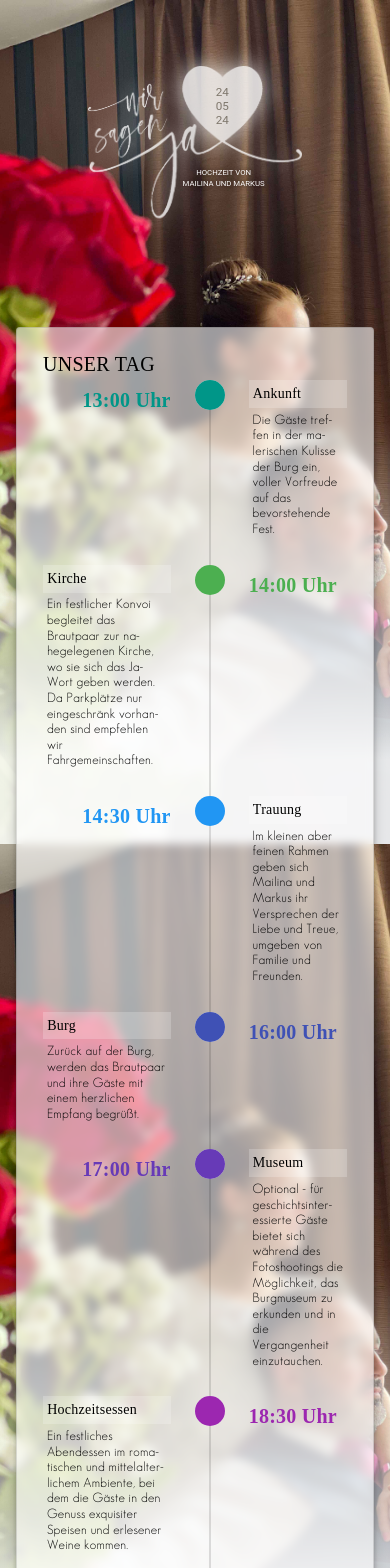
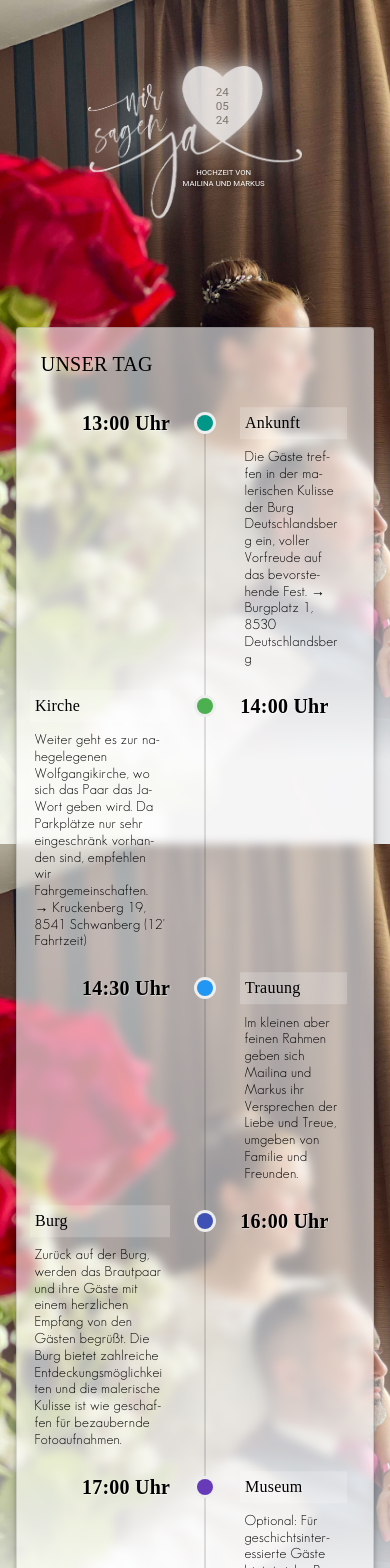
Before and after one commit to markus-barta/wedding24, a Vue app: page / in a window 390 px wide. Shown: the top 1568 px of the page. Built offline with nearby package versions, Linux system fonts and the light colour scheme; a web font is replaced by a local one.

Commit message:
finalize styling. add icons to cards. finalize texts.

```diff
--- a/index.html
+++ b/index.html
@@ -4,6 +4,7 @@
 <head>
   <meta charset="UTF-8" />
   <link rel="icon" href="/favicon.png" />
+  <!-- <link href="https://cdn.materialdesignicons.com/5.4.55/css/materialdesignicons.min.css" rel="stylesheet"> -->
   <!-- <meta name="viewport" content="width=device-width, initial-scale=1.0" /> -->
   <meta name="viewport" content="width=device-width, initial-scale=1, maximum-scale=1, user-scalable=no">
 
--- a/src/components/Main.vue
+++ b/src/components/Main.vue
@@ -1,3 +1,6 @@
+<!-- https://pictogrammers.github.io/@mdi/font/2.0.46/ -->
+
+
 <template>
   <v-container class="container-background" fluid>
     <div class="image-yes-container">
@@ -18,7 +21,7 @@
         >
         <!-- Basics -->
           <template v-slot:title>
-            <div style="text-align: left">UNSER TAG</div>
+            <div style="text-align: left">&nbsp&nbspUNSER TAG<br><br></div>
 
             <!-- Timeline -->
             <v-timeline align="start" truncate-line="start">
@@ -27,11 +30,11 @@
                 :key="i"
                 :dot-color="item.color"
                 :icon="item.icon"
-                size="small"
-                fill-dot
+                size="x-small"
               >
               <template v-slot:opposite>
-                <div :class="`pt-1 headline font-weight-bold text-${item.color}`" v-text="item.time"></div>
+                <!-- <div :class="`pt-1 headline font-weight-bold text-${item.color}`" v-text="item.time"></div> -->
+                <div :class="`pt-1 headline font-weight-bold `" v-text="item.time"></div>
               </template>
               <div>
                 <!-- <div :class="['timeline-header', `bg-${item.color}`]" > -->
@@ -48,13 +51,14 @@
         </v-card>
 
         <v-card class="sheet"
+          prepend-icon="mdi-star-outline mdi-spin"
           :elevation="5"
           border
           rounded
         >
         <!-- Basics -->
         <template v-slot:title>
-          Rückmeldung zur Einladung
+          <span class="make-uppercase">Rückmeldung zur Einladung</span>
         </template>
         <!-- an welche Adresse dürfen wir weitere Information, Fotos, etc. senden</v-expansion-panel-text -->
 
@@ -101,8 +105,8 @@
         </v-card>
 
         <!-- Guest 1 -->
-        <!-- prepend-icon="mdi-account" -->
         <v-card
+          prepend-icon="mdi-heart-outline mdi-spin"
           :elevation="5"
           border
           rounded
@@ -110,7 +114,7 @@
           v-if="form.rsvp === cReplyStringPositive"
         >
         <template v-slot:title>
-          Gast 1
+          <span class="make-uppercase">Gast 1</span>
         </template>
 
         <v-text-field
@@ -137,6 +141,7 @@
 
         <!-- Guest 2 -->
         <v-card
+          prepend-icon="mdi-heart-outline mdi-spin"
           :elevation="5"
           border
           rounded
@@ -144,7 +149,7 @@
           v-if="(form.rsvp === cReplyStringPositive) && (form.guestCount > 1)"
         >
         <template v-slot:title>
-          Gast 2
+          <span class="make-uppercase">Gast 2</span>
         </template>
 
         <v-text-field
@@ -170,6 +175,7 @@
         </v-card>
 
         <v-card class="sheet"
+          prepend-icon="mdi-star-outline mdi-spin"
           :elevation="5"
           border
           rounded
@@ -177,8 +183,9 @@
         >
           <!-- Basics -->
           <template v-slot:title>
-            Zimmer und Wünsche
+            <span class="make-uppercase">Zimmer und Wünsche</span>
           </template>
+          <div class="plain-text">Es stehen genügend Zimmer mit Frühstück für alle Gäste zur Verfügung. Euer Geschenk an uns ist eure Übernachtung.</div>
 
           <v-text-field
             v-model="form.bookRoom1"
@@ -216,14 +223,17 @@
             Antwort Absenden
           </v-btn>
         </div>
-    </v-form>
+      </v-form>
+      <div class="uuid-style">
+            Antwort-ID: {{ form.uuid }}
+      </div>
 
     <!-- UUID -->
-    <v-card class="mx-auto person-card" width="50%">
+    <!-- <v-card class="mx-auto person-card" width="50%">
       <v-card-text class="person-card-text">
         Antwort-ID: {{ form.uuid }}
       </v-card-text>
-    </v-card>
+    </v-card> -->
 
     <v-alert v-if="showSuccessMessage" type="success" dismissible class="alert-message">
       Danke für die Rückmeldung<span v-if="form.guestName1">, {{ form.guestName1 }}</span>!
@@ -238,6 +248,7 @@
 <script setup>
 import { ref, reactive, onMounted, watch } from 'vue';
 import { v4 as uuidv4 } from 'uuid';
+// import '@mdi/font/css/materialdesignicons.min.css';
 
 const form = reactive({
   email: '',
@@ -348,15 +359,15 @@ const handleSubmit = async () => {
 };
 
 const timeLineItems = ref([
-  { time: '13:00 Uhr', activity: 'Ankunft', description: 'Die Gäste treffen in der malerischen Kulisse der Burg ein, voller Vorfreude auf das bevorstehende Fest.', color: 'teal' },
-  { time: '14:00 Uhr', activity: 'Kirche', description: 'Ein festlicher Konvoi begleitet das Brautpaar zur nahegelegenen Kirche, wo sie sich das Ja-Wort geben werden. Da Parkplätze nur eingeschränk vorhanden sind empfehlen wir Fahrgemeinschaften.', color: 'green' },
+  { time: '13:00 Uhr', activity: 'Ankunft', description: 'Die Gäste treffen in der malerischen Kulisse der Burg Deutschlandsberg ein, voller Vorfreude auf das bevorstehende Fest. → Burgplatz 1, 8530 Deutschlandsberg', color: 'teal' },
+  { time: '14:00 Uhr', activity: 'Kirche', description: 'Weiter geht es zur nahegelegenen Wolfgangikirche, wo sich das Paar das Ja-Wort geben wird. Da Parkplätze nur sehr eingeschränk vorhanden sind, empfehlen wir Fahrgemeinschaften. → Kruckenberg 19, 8541 Schwanberg (12\' Fahrtzeit)', color: 'green' },
   { time: '14:30 Uhr', activity: 'Trauung', description: 'Im kleinen aber feinen Rahmen geben sich Mailina und Markus ihr Versprechen der Liebe und Treue, umgeben von Familie und Freunden.', color: 'blue' },
-  { time: '16:00 Uhr', activity: 'Burg', description: 'Zurück auf der Burg, werden das Brautpaar und ihre Gäste mit einem herzlichen Empfang  begrüßt.', color: 'indigo' },
-  { time: '17:00 Uhr', activity: 'Museum', description: 'Optional - für geschichtsinteressierte Gäste bietet sich während des Fotoshootings die Möglichkeit, das Burgmuseum zu erkunden und in die Vergangenheit einzutauchen.', color: 'deep-purple' },
+  { time: '16:00 Uhr', activity: 'Burg', description: 'Zurück auf der Burg, werden das Brautpaar und ihre Gäste mit einem herzlichen Empfang von den Gästen begrüßt. Die Burg bietet zahlreiche Entdeckungsmöglichkeiten und die malerische Kulisse ist wie geschaffen für bezaubernde Fotoaufnahmen.', color: 'indigo' },
+  { time: '17:00 Uhr', activity: 'Museum', description: 'Optional: Für geschichtsinteressierte Gäste bietet sich z.B. während des Fotoshootings die Möglichkeit, das Burgmuseum zu erkunden und in die Vergangenheit einzutauchen.', color: 'deep-purple' },
   { time: '18:30 Uhr', activity: 'Hochzeitsessen', description: 'Ein festliches Abendessen im romatischen und mittelalterlichem Ambiente, bei dem die Gäste in den Genuss exquisiter Speisen und erlesener Weine kommen.', color: 'purple' },
   { time: '20:30 Uhr', activity: 'Hochzeitstanz', description: 'Der erste Tanz des Brautpaares eröffnet den Tanzreigen, ein unvergesslicher Moment voller Liebe und Harmonie.', color: 'pink' },
-  { time: '24:00 Uhr', activity: 'Mitternachtsimbiss', description: 'Ein leckerer Mitternachtsimbiss sorgt für neue Energie, um die Feierlichkeiten bis in die frühen Morgenstunden fortzusetzen.', color: 'red' },
-  { time: 'Open End', activity: 'Party', description: 'Die Feier geht weiter und die Tanzfläche bebt bis die Füße schmerzen und alle in die weichen Federkissen fallen.', color: 'orange' },
+  { time: '24:00 Uhr', activity: 'Mitternachtsimbiss', description: 'Ein leckerer Mitternachtsimbiss versorgt die Gäste mit neuer Energie, um die Nacht durchzutanzen.', color: 'red' },
+  { time: 'Open End', activity: 'Party', description: 'Die Feier geht weiter und die Tanzfläche bebt bis in den frühen Morgenstunden alle in die weichen Federkissen fallen.', color: 'orange' }
 ]);
 
 
@@ -461,6 +472,14 @@ watch(form, async () => {
   backdrop-filter: blur(5px);
 }
 
+.uuid-style {
+  width: 50%;
+  margin-top: 1em;
+  text-align: center;
+  font-size: small;
+  color:  rgba(125, 125, 125, 0.25);
+}
+
 .button-container {
   width: 50%;
 }
@@ -472,6 +491,9 @@ watch(form, async () => {
       margin-left: 0;
       margin-right: auto;
       padding: 15px;
+    }
+    .uuid-style {
+      width: 60%;
     }
     .button-container {
       width: 60%;
@@ -487,6 +509,9 @@ watch(form, async () => {
       width: 100%; /* Full width for mobile devices */
       margin: 0; /* Remove  margins for mobile */
       padding: 10px; /*  padding for mobile  */
+    }
+    .uuid-style {
+      width: 100%;
     }
     .button-container {
       width: 100%;
@@ -636,10 +661,11 @@ watch(form, async () => {
 }
 
 .timeline-header{
+  transform: translateY(-0.3em);
   padding: 0.3em 0.3em 0.3em 0.3em;
   word-wrap: break-word;
   white-space: normal;
-  font-size: 14px;
+  font-size: 16px;
   line-height: 1.4;
   background-color: rgba(255, 255, 255, 0.2);
 }
@@ -648,7 +674,7 @@ watch(form, async () => {
   padding: 0.3em 0.3em 0.3em 0.3em;
   word-wrap: break-word;
   white-space: normal;
-  font-size: small;
+  font-size: 14px;
   line-height: 1.2;
   font-family: 'Geo';
 }
@@ -659,4 +685,33 @@ watch(form, async () => {
   white-space: normal;
 }
 
+.v-timeline-item__opposite {
+  transform: translateY(-0.45em);
+  text-shadow: 1px 1px 1px rgba(255, 255, 255, 0.45);
+}
+
+.make-uppercase {
+  text-transform: uppercase;
+}
+
+.v-btn.bg-primary {
+  background-color: rgba(125, 24, 46, 0.9) !important;
+}
+
+.v-card-item {
+  text-align: left !important;
+  padding-left: 0.2em !important;
+}
+
+
+.v-card-item__prepend {
+  transform: translateY(-0.06em);
+}
+
+.plain-text {
+  padding: 0.1em 0.3em 1.3em 0.6em;
+  color: rgba(75, 75, 75, 1);
+}
+
+
 </style>
```
